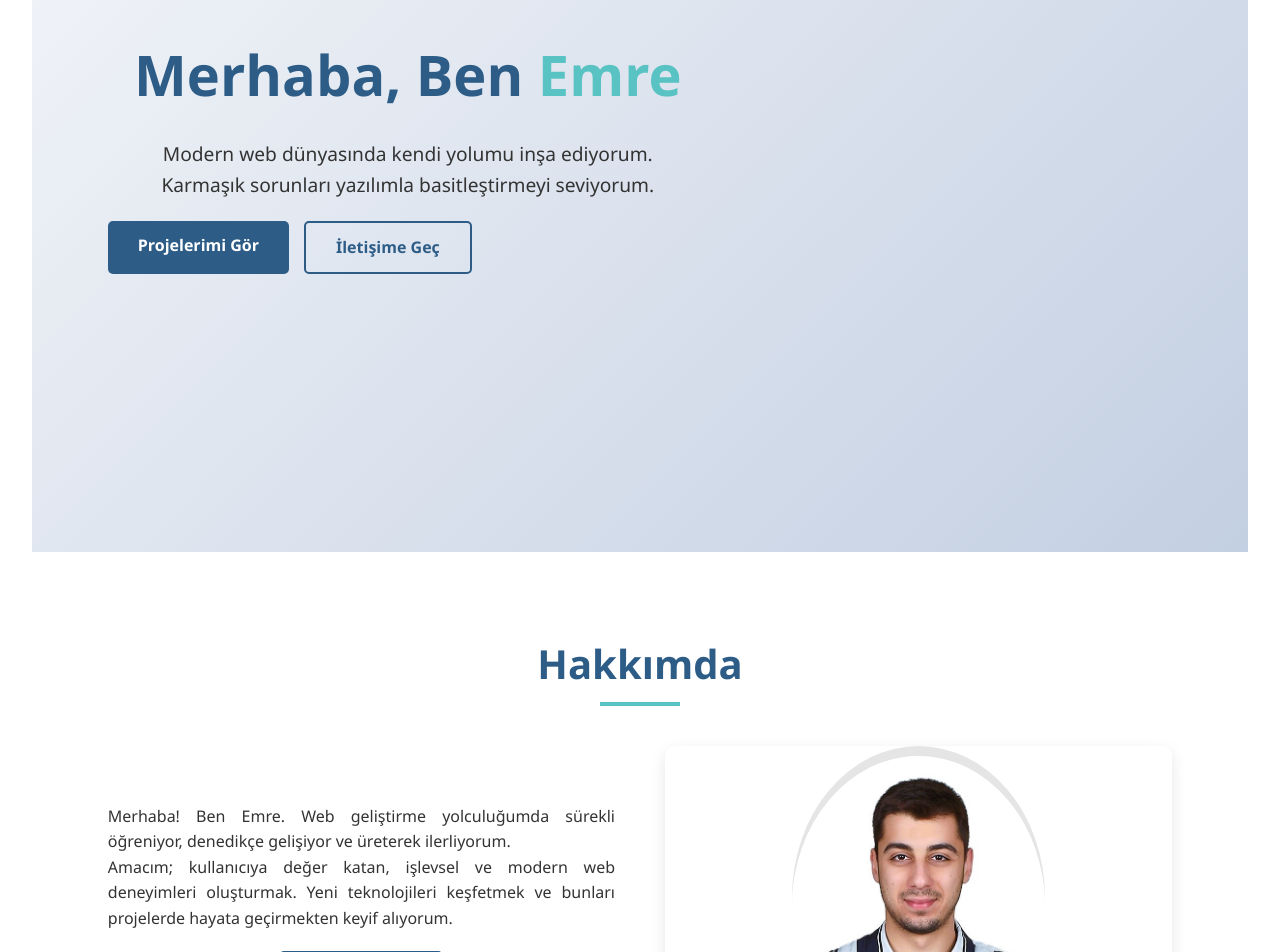
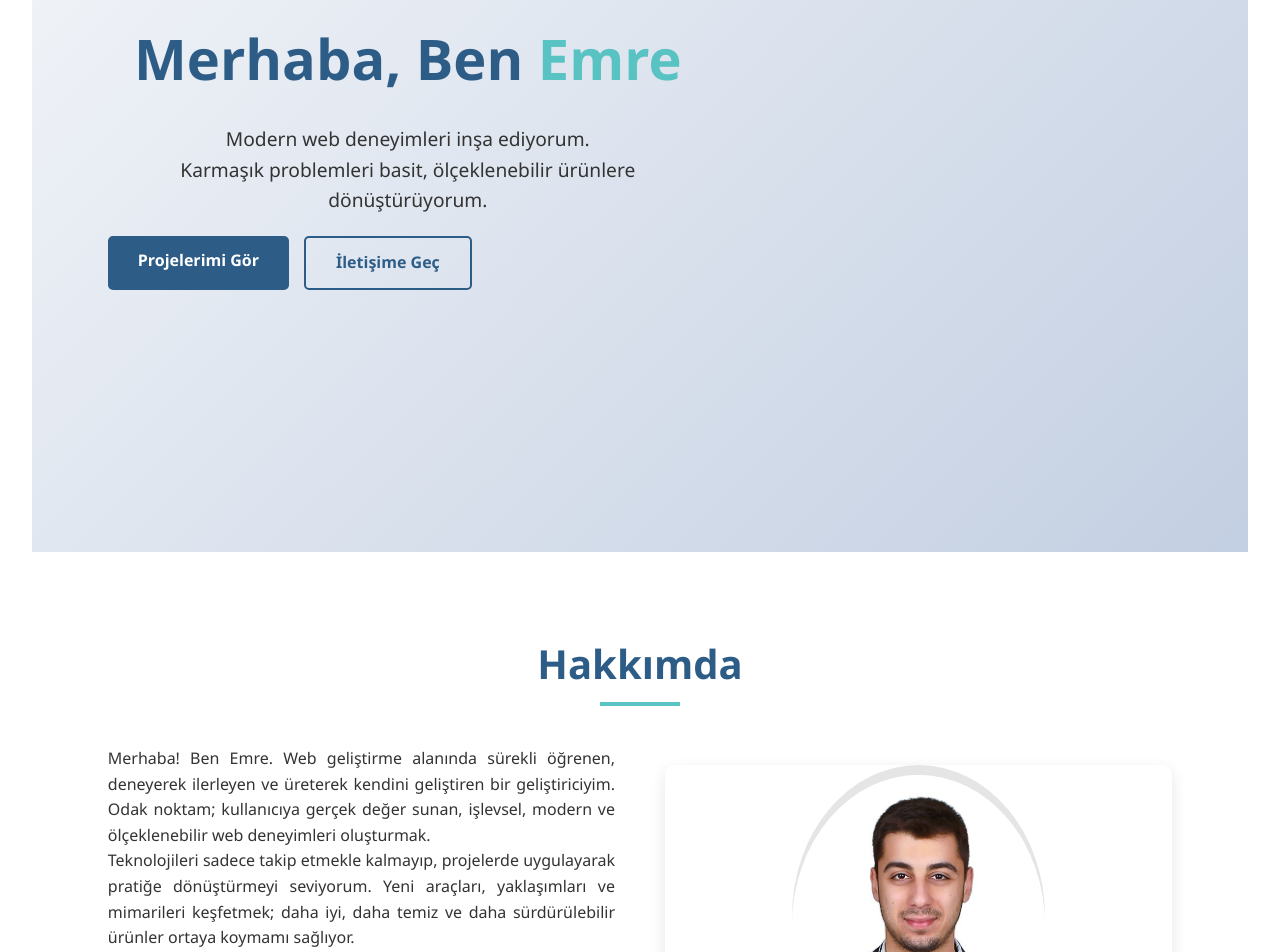
Before and after one commit to emre3657/portfolio-react-ts, a React (Vite) app in the folder portfolio/: page / in a window 1280 px wide. Shown: the part 280-1232 px from the top of the page. Built offline with nearby package versions, Linux system fonts and the light colour scheme; no server answers.

Commit message:
feat: update texts of the hero and about sections

```diff
--- a/portfolio/src/data/about.ts
+++ b/portfolio/src/data/about.ts
@@ -1,7 +1,11 @@
 export const ABOUT = {
   title: "Hakkımda",
   payload: [
-    "Merhaba! Ben Emre. Web geliştirme yolculuğumda sürekli öğreniyor, denedikçe gelişiyor ve üreterek ilerliyorum.",
-    "Amacım; kullanıcıya değer katan, işlevsel ve modern web deneyimleri oluşturmak. Yeni teknolojileri keşfetmek ve bunları projelerde hayata geçirmekten keyif alıyorum.",
+    "Merhaba! Ben Emre. Web geliştirme alanında sürekli öğrenen, deneyerek ilerleyen ve üreterek kendini geliştiren bir geliştiriciyim. Odak noktam; kullanıcıya gerçek değer sunan, işlevsel, modern ve ölçeklenebilir web deneyimleri oluşturmak.",
+    "Teknolojileri sadece takip etmekle kalmayıp, projelerde uygulayarak pratiğe dönüştürmeyi seviyorum. Yeni araçları, yaklaşımları ve mimarileri keşfetmek; daha iyi, daha temiz ve daha sürdürülebilir ürünler ortaya koymamı sağlıyor.",
+    "Amacım, hem kullanıcı deneyimini hem de teknik kaliteyi ön planda tutarak güvenilir, performanslı ve uzun ömürlü dijital çözümler geliştirmek.",
   ],
 };
+
+//  "Merhaba! Ben Emre. Web geliştirme yolculuğumda sürekli öğreniyor, denedikçe gelişiyor ve üreterek ilerliyorum.",
+//  "Amacım; kullanıcıya değer katan, işlevsel ve modern web deneyimleri oluşturmak. Yeni teknolojileri keşfetmek ve bunları projelerde hayata geçirmekten keyif alıyorum.",
--- a/portfolio/src/data/hero.ts
+++ b/portfolio/src/data/hero.ts
@@ -1,7 +1,10 @@
 export const HERO = {
   name: "Emre",
   heading: [
-    "Modern web dünyasında kendi yolumu inşa ediyorum.",
-    "Karmaşık sorunları yazılımla basitleştirmeyi seviyorum.",
+    "Modern web deneyimleri inşa ediyorum.",
+    "Karmaşık problemleri basit, ölçeklenebilir ürünlere dönüştürüyorum.",
   ],
 };
+
+//  "Modern web dünyasında kendi yolumu inşa ediyorum.",
+//  "Karmaşık sorunları yazılımla basitleştirmeyi seviyorum.",
```
